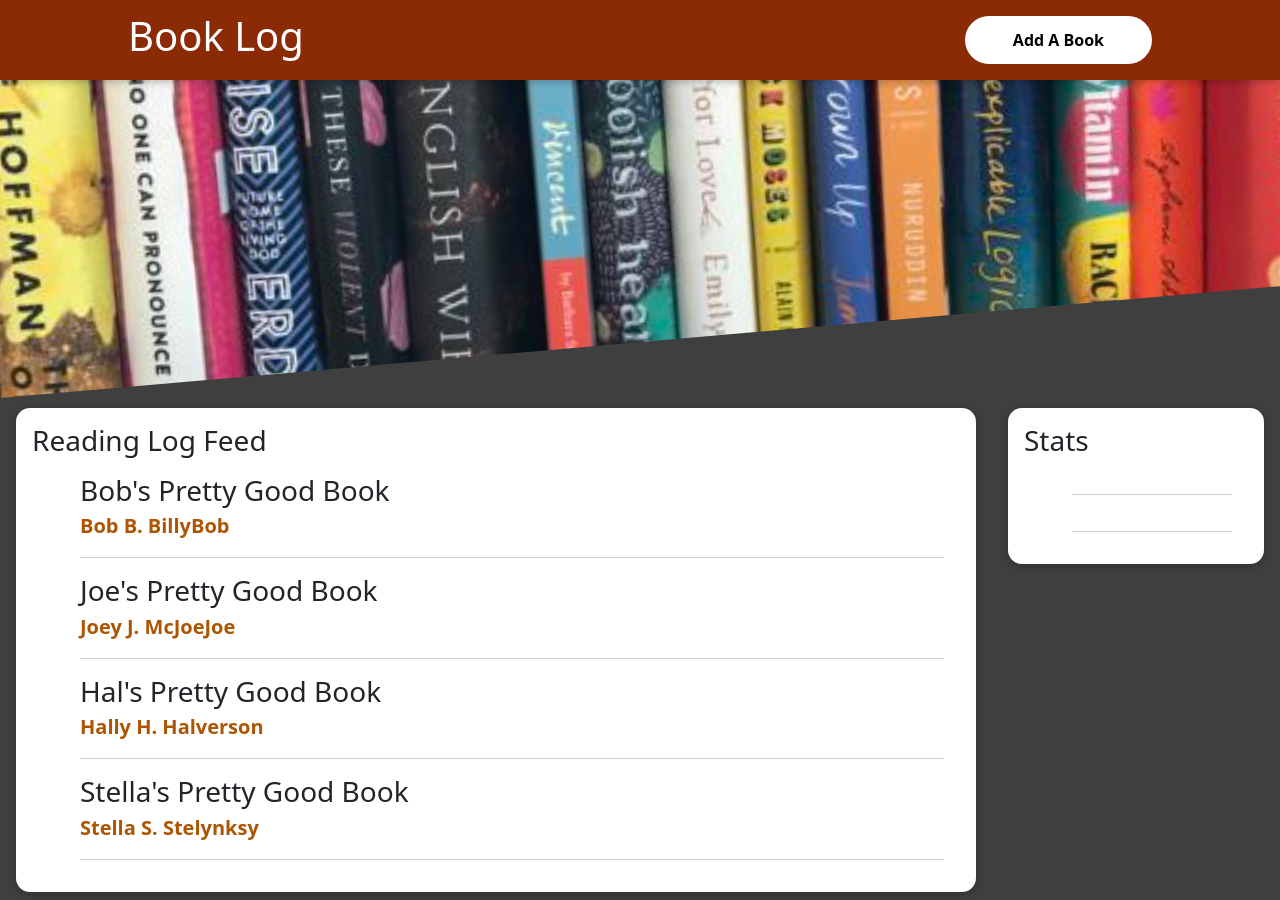
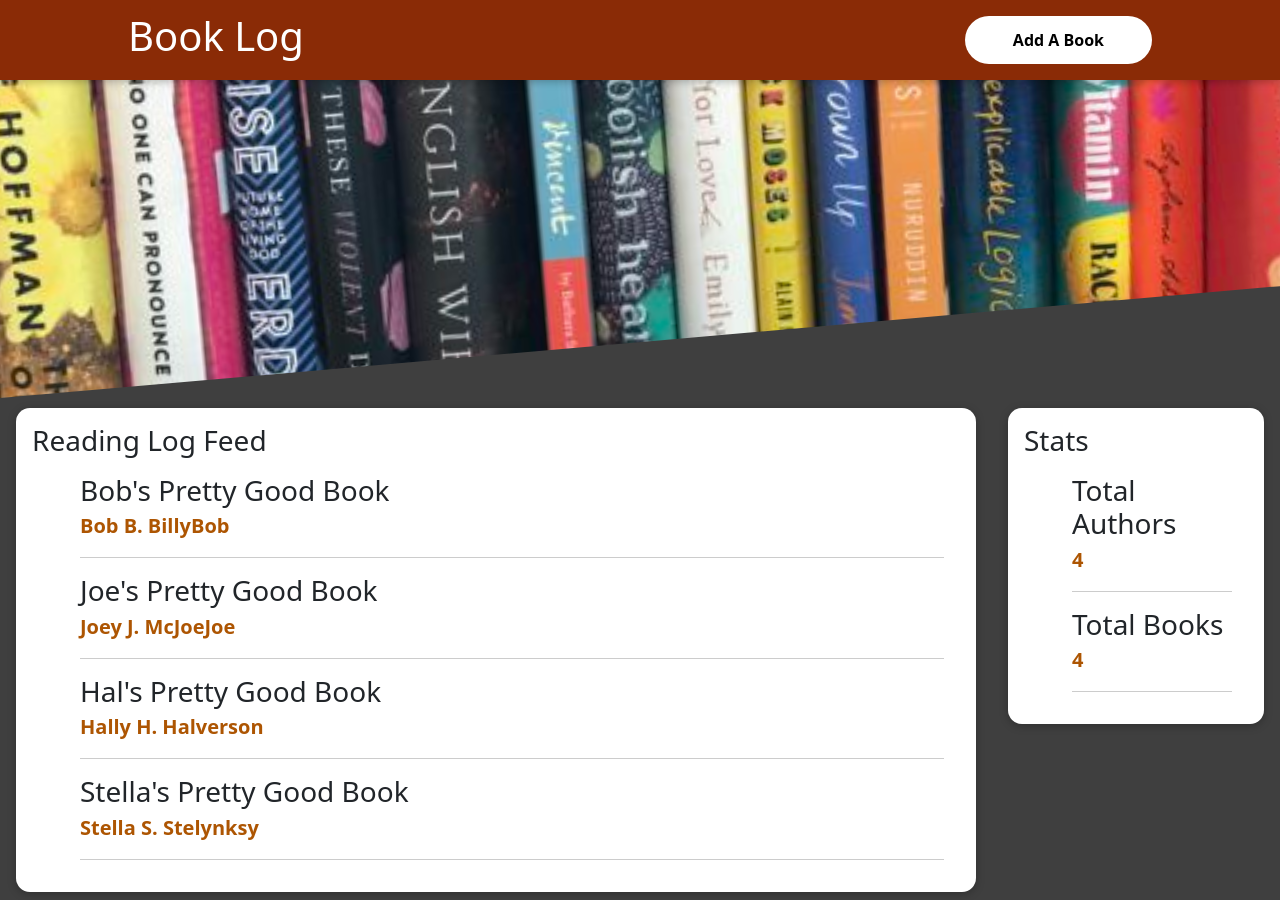
Before and after one commit to ipcampbell12/reading_log_react, a React (Create React App) app: page / in a window 1280 px wide. Built offline with nearby package versions, Linux system fonts and the light colour scheme.

Commit message:
fixed props name

```diff
--- a/src/components/MainView/StatItem.js
+++ b/src/components/MainView/StatItem.js
@@ -6,8 +6,8 @@ function StatItem(props) {
     return (
         <li className={classes.stat}>
             <div>
-                <h3>{props.title}</h3>
-                <div className={classes['stat-value']}>{props.author}</div>
+                <h3>{props.name}</h3>
+                <div className={classes['stat-value']}>{props.value}</div>
             </div>
         </li>
     );
```
